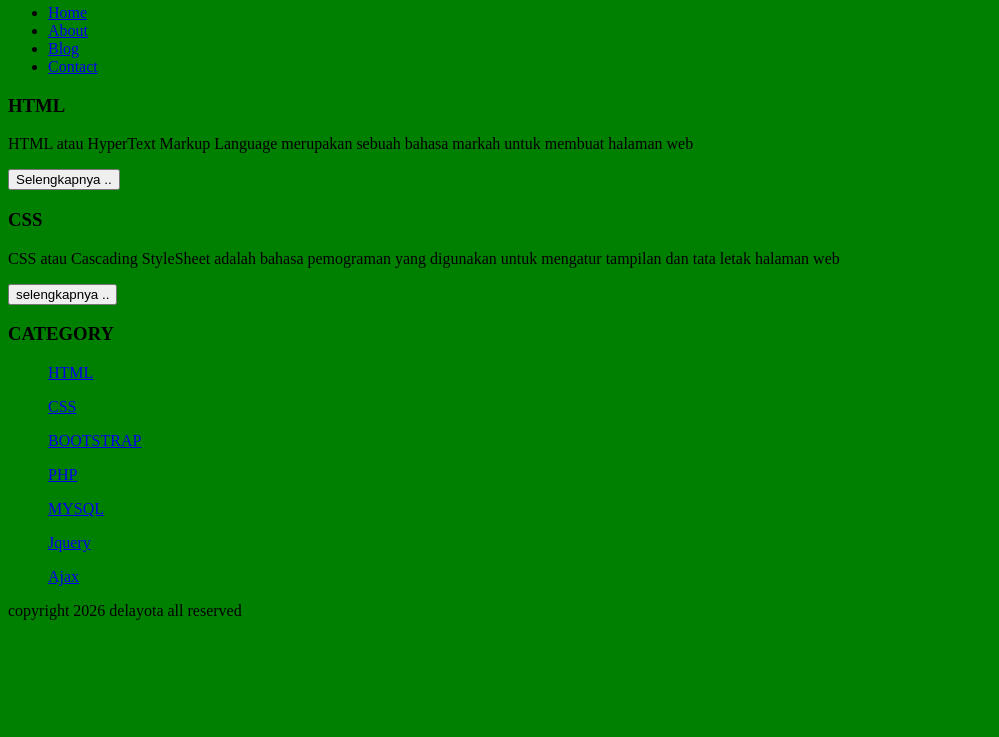
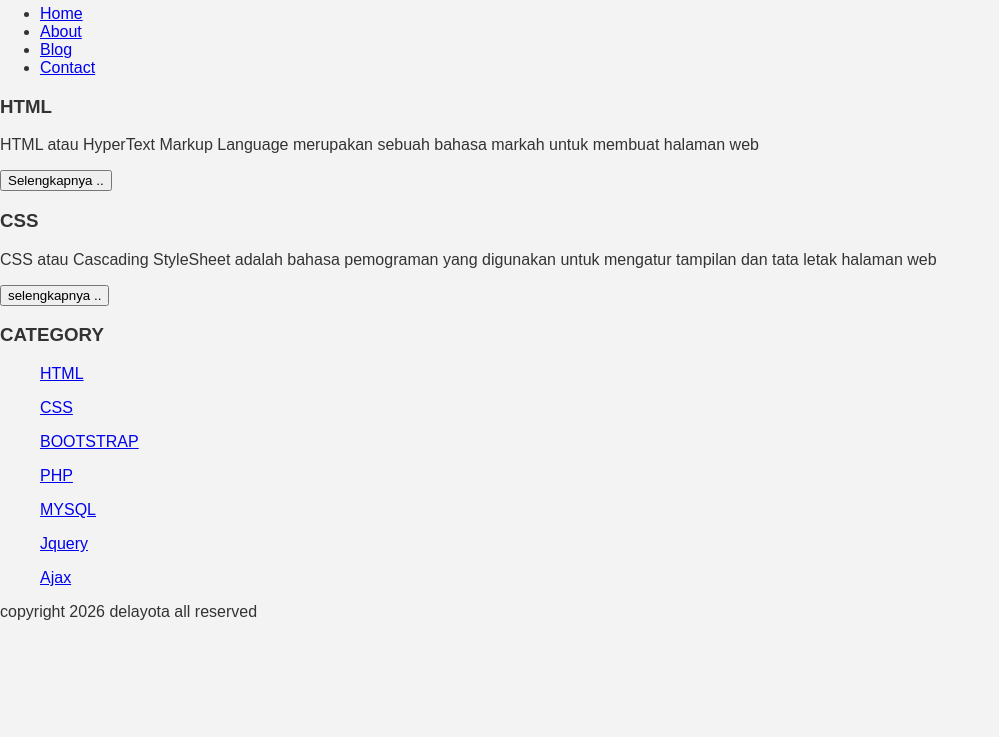
Before and after one commit to falikabiologi15/webku, a plain HTML site: page index.html in a window 1280 px wide. Shown: the part 63-800 px from the top of the page, without its empty margins (0-999 px from the left). Drawn offline with Linux system fonts and the light colour scheme.

Commit message:
Update style.css

```diff
--- a/style.css
+++ b/style.css
@@ -1,4 +1,7 @@
-body
-{
- background-color:green;
+body{
+    background:#f3f3f3;
+    color:#333;
+    width:100%;
+    font-family:sans-serif;
+    margin:0 auto;
 }
```
